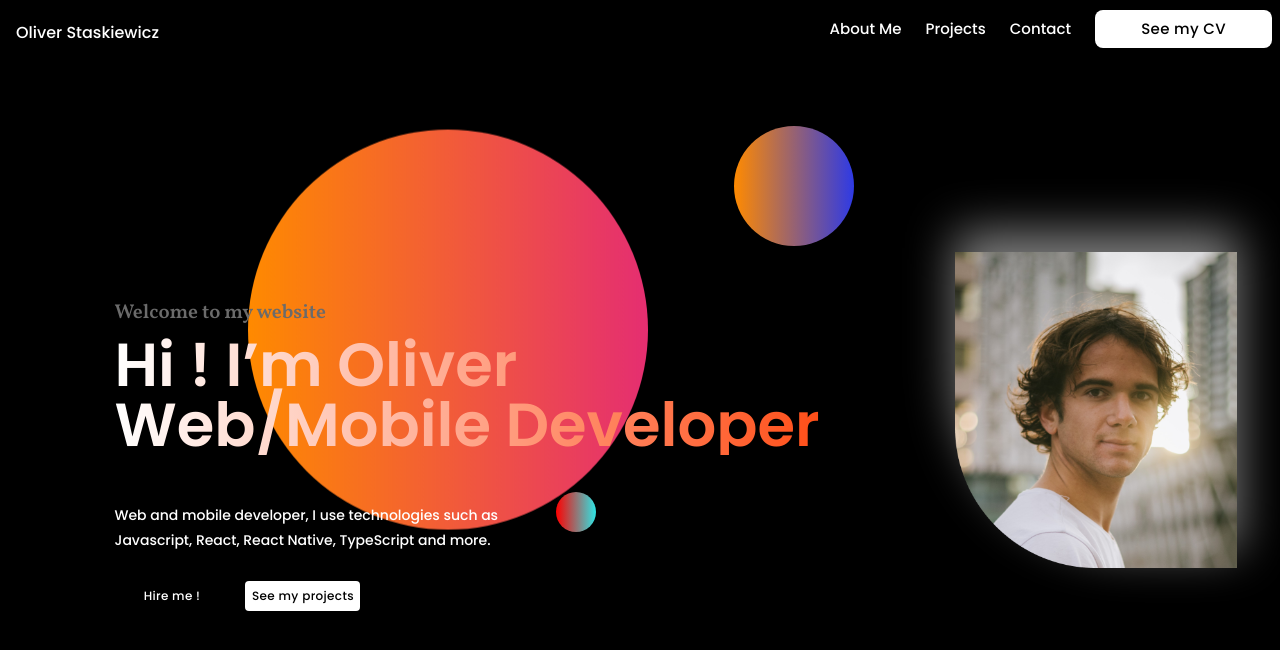
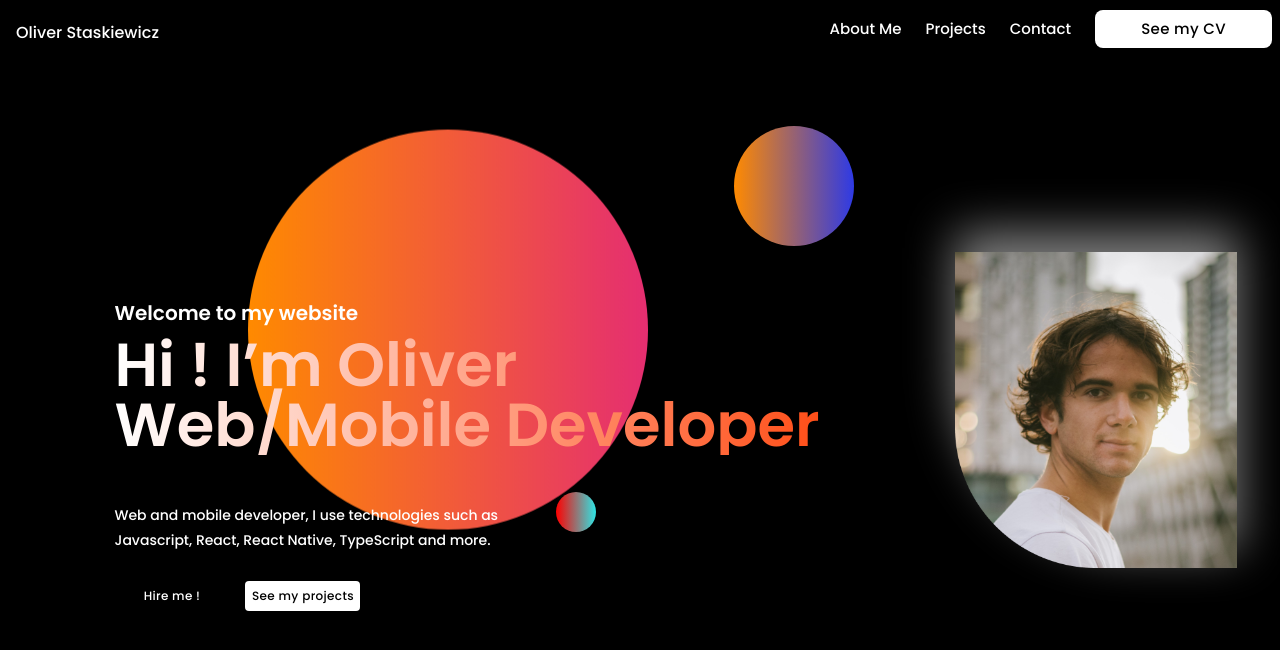
Before and after one commit to oliverstask/portfolio, a Next.js app: page / in a window 1280 px wide. Shown: the top 650 px of the page. Built offline with nearby package versions, Linux system fonts and the light colour scheme.

Commit message:
title p1 to white

```diff
--- a/styles/Home.module.css
+++ b/styles/Home.module.css
@@ -124,13 +124,13 @@
 }
 
 .p1 {
-  font-family: 'Vollkorn', serif;
+  font-family: 'Poppins', serif;
   font-style: normal;
   font-weight: 600;
   font-size: 20px;
   line-height: 1px;
   text-align: left;
-	color: rgb(107, 107, 107);
+	color: rgb(255, 255, 255);
 }
 
 
```
